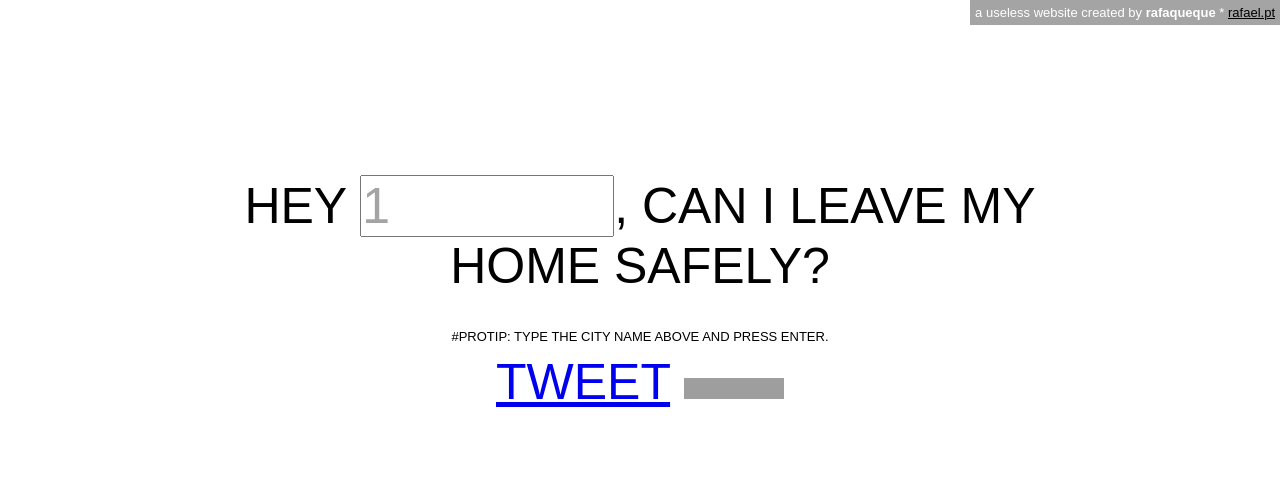
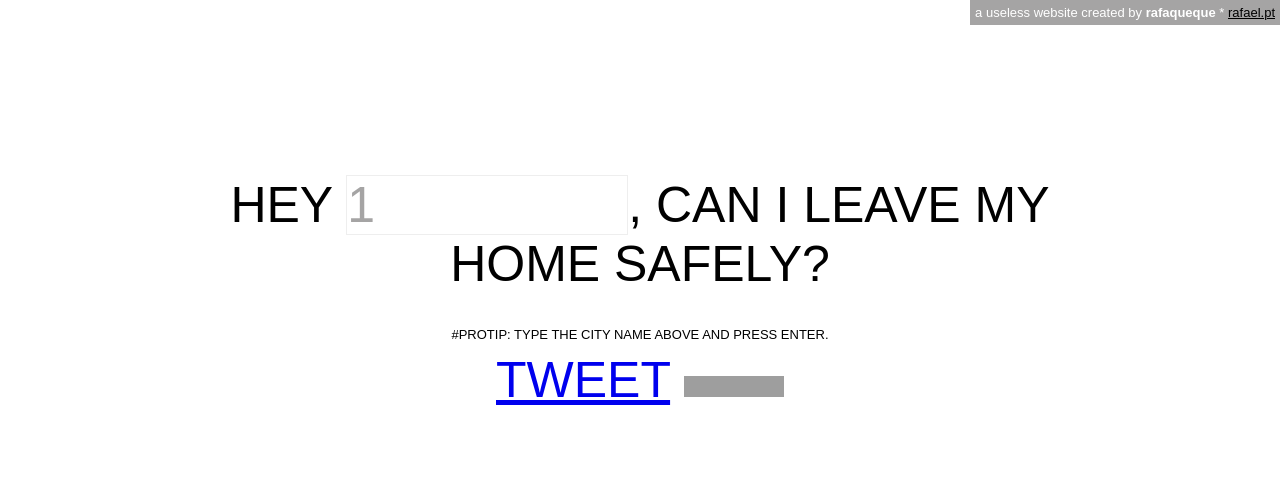
Before and after one commit to rafaqueque/canileave.com, a PHP site: page /?place=1 in a window 1280 px wide. Shown: the top 477 px of the page. Run offline with PHP 8.4, Linux system fonts and the light colour scheme; data that the repository does not hold is empty; some libraries are stand-ins or nearby versions; grey boxes are pictures that could not be loaded.

Commit message:
text input a little bit optimized with autofocus on load, lighter border and wider

```diff
--- a/css/style.css
+++ b/css/style.css
@@ -33,9 +33,11 @@ body
 	padding:0;
 	margin:0;
 	font-size:50px;
-	width:250px;
+	width:280px;
 	color:#A5A4A4;
 	text-transform:uppercase;
+	outline:none;
+	border:1px solid #eee;
 }
 
 b.colored
--- a/index.php
+++ b/index.php
@@ -26,7 +26,7 @@
 
     <div class='container'>
       <form method='get'>
-        Hey <input type='text' class='input-big' name='place' placeholder='city...' value='<?php echo $_GET['place']; ?>'>, can I leave my home safely?
+        Hey <input type='text' class='input-big' name='place' placeholder='city...' value='<?php echo $_GET['place']; ?>' <?php echo ((!isset($_GET['place'])) ? "autofocus='autofocus'" : ""); ?>>, can I leave my home safely?
       </form>
 
       <span class='small-text'>#protip: type the city name above and press enter.</span><br>
```
